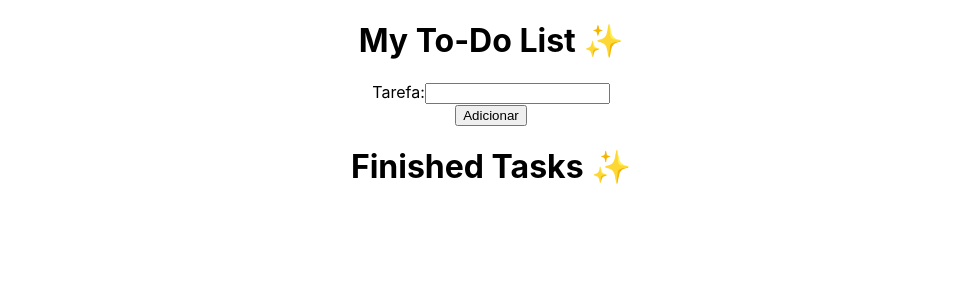
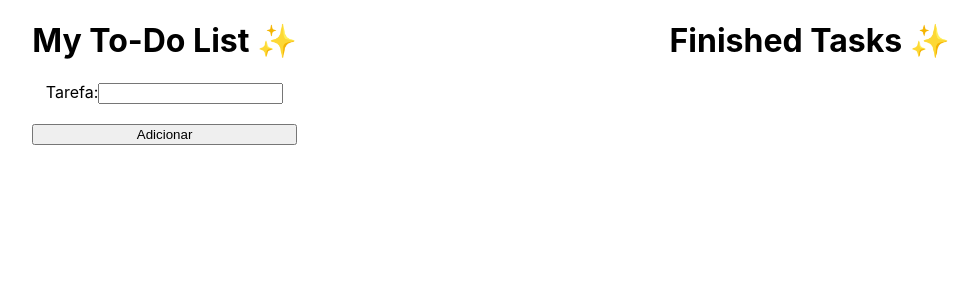
Before and after one commit to belbarros/to-do-list, a React (Create React App) app: page / in a window 1280 px wide. Shown: the top 300 px of the page, without its empty margins (149-1126 px from the left). Built offline with nearby package versions, Linux system fonts and the light colour scheme.

Commit message:
A little bit of CSS layout adjusting

```diff
--- a/src/App.css
+++ b/src/App.css
@@ -2,37 +2,22 @@
   text-align: center;
 }
 
-.App-logo {
-  height: 40vmin;
-  pointer-events: none;
+.app-container {
+  display: flex;
+  flex-direction: row;
+  align-items: flex-start;
+  margin: auto;
+  gap: 10px;
+  justify-content: space-around;
 }
 
-@media (prefers-reduced-motion: no-preference) {
-  .App-logo {
-    animation: App-logo-spin infinite 20s linear;
-  }
+.todo-list {
+  display: flex;
+  flex-direction: column;
+
 }
 
-.App-header {
-  background-color: #282c34;
-  min-height: 100vh;
+.done-list {
   display: flex;
   flex-direction: column;
-  align-items: center;
-  justify-content: center;
-  font-size: calc(10px + 2vmin);
-  color: white;
 }
-
-.App-link {
-  color: #61dafb;
-}
-
-@keyframes App-logo-spin {
-  from {
-    transform: rotate(0deg);
-  }
-  to {
-    transform: rotate(360deg);
-  }
-}
--- a/src/App.js
+++ b/src/App.js
@@ -1,4 +1,3 @@
-import logo from './logo.svg';
 import './App.css';
 import Todo from './components/Todo';
 
```
